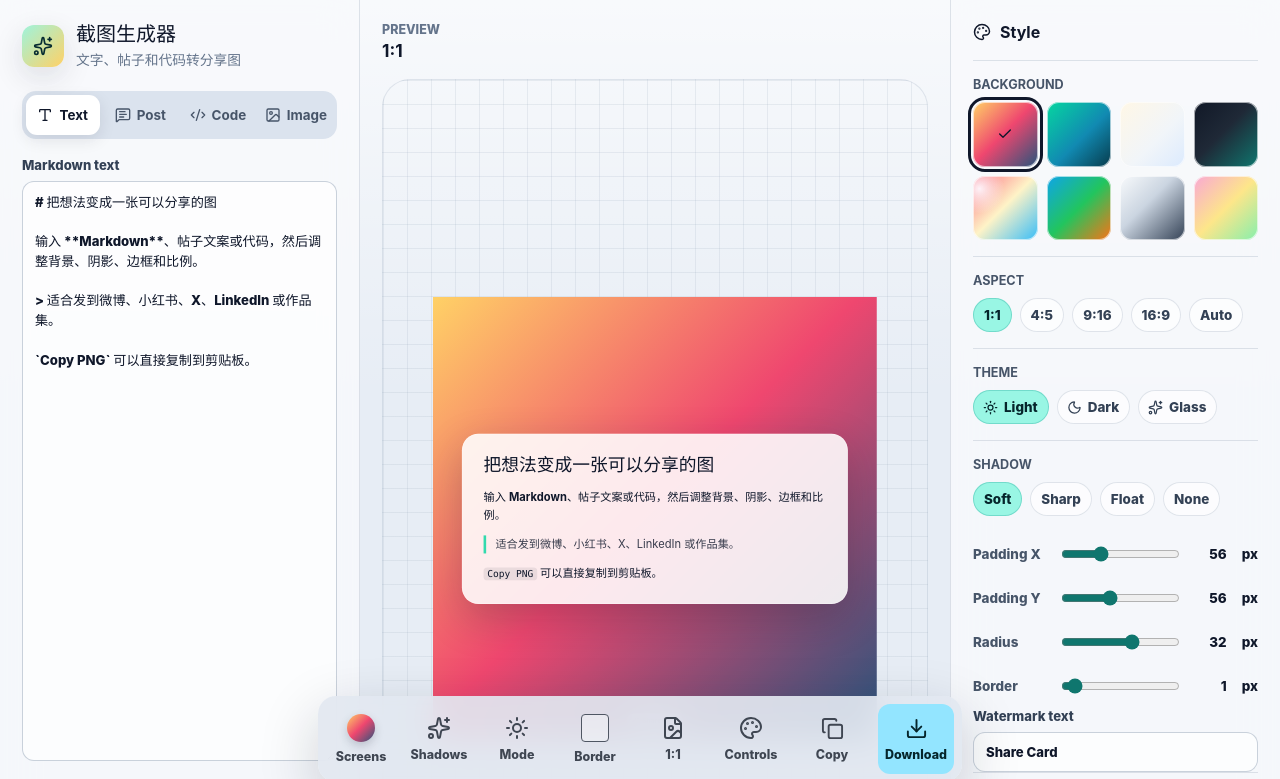
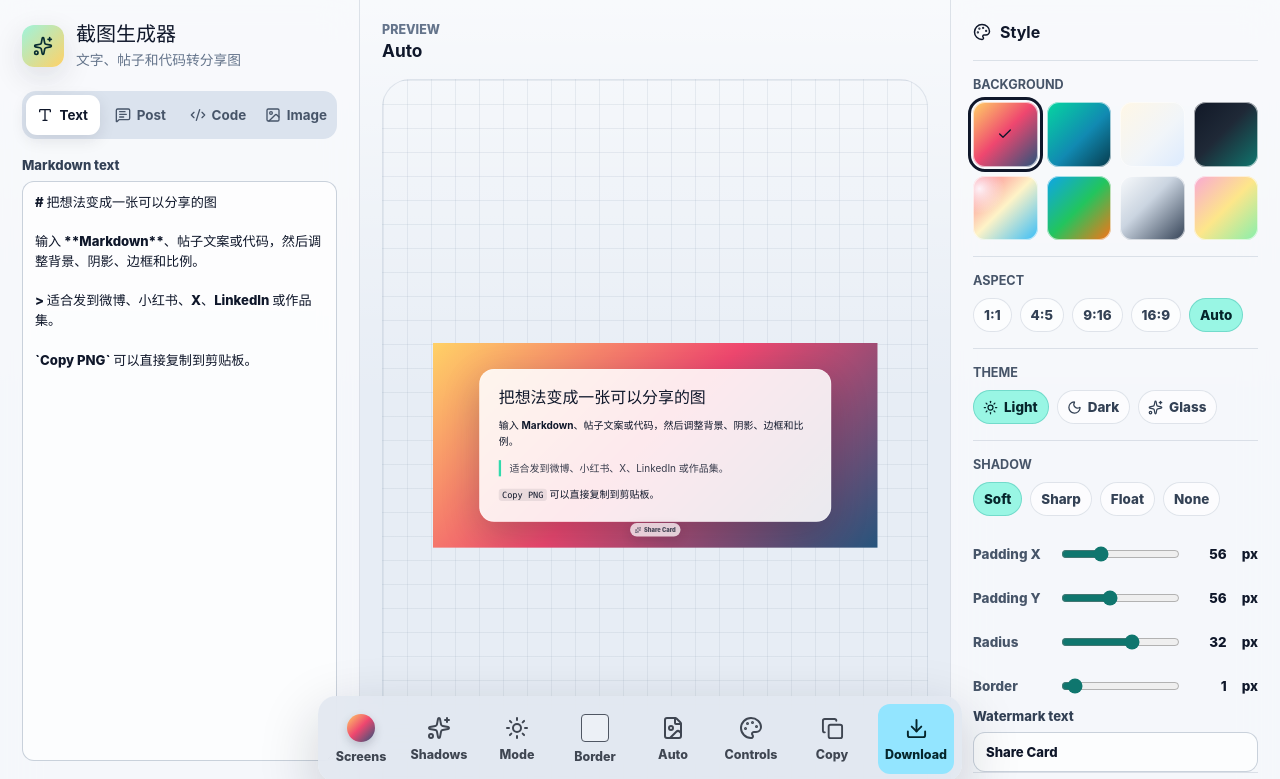
Before and after one commit to born79230/sharecardmaker, a React (Vite) app: page / in a window 1280 px wide. Shown: the top 779 px of the page. Built offline with nearby package versions, Linux system fonts and the light colour scheme.

Commit message:
Default aspect to auto

```diff
--- a/src/main.jsx
+++ b/src/main.jsx
@@ -102,7 +102,7 @@ function App() {
   const [background, setBackground] = useState(BACKGROUNDS[0].value);
   const [shadow, setShadow] = useState(SHADOWS[0].value);
   const [theme, setTheme] = useState('light');
-  const [aspect, setAspect] = useState('square');
+  const [aspect, setAspect] = useState('auto');
   const [padding, setPadding] = useState(56);
   const [paddingX, setPaddingX] = useState(56);
   const [radius, setRadius] = useState(32);
```
